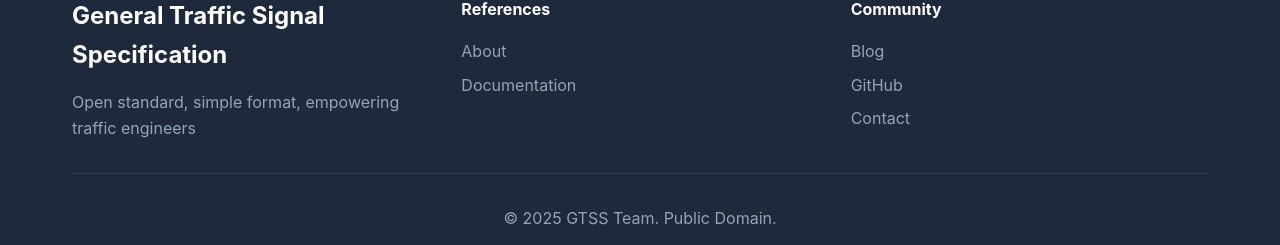
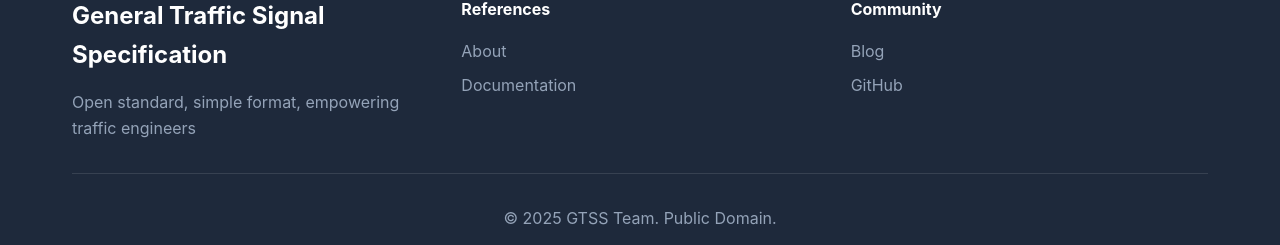
Before and after one commit to redmond2742/GTSS, a Jekyll site: the page built from blog.html, in a window 1280 px wide and 950 px high. Shown: the part 702-947 px from the top of the window. Built offline with Jekyll 4.4.1, drawn with Linux system fonts in a browser that asks for light colours.

```diff
--- a/_includes/footer.html
+++ b/_includes/footer.html
@@ -16,8 +16,8 @@
                 <h4>Community</h4>
                 <ul>
                     <li><a href="{{ '/blog/' | relative_url }}">Blog</a></li>
-                    <li><a href="https://github.com/GTSS" target="_blank">GitHub</a></li>
-                    <li><a href="mailto:contact@gtss.org">Contact</a></li>
+                    <li><a href="https://github.com/redmond2742/GTSS" target="_blank">GitHub</a></li>
+
                 </ul>
             </div>
         </div>
--- a/blog.html
+++ b/blog.html
@@ -2,6 +2,7 @@
 layout: default
 title: Blog
 description: Latest updates, best practices, and insights about traffic signal technology and GTSS development.
+permalink: /blog/
 ---
 
 <div class="container">
```
Also changed, not shown: about.md (+1 -0 lines).
